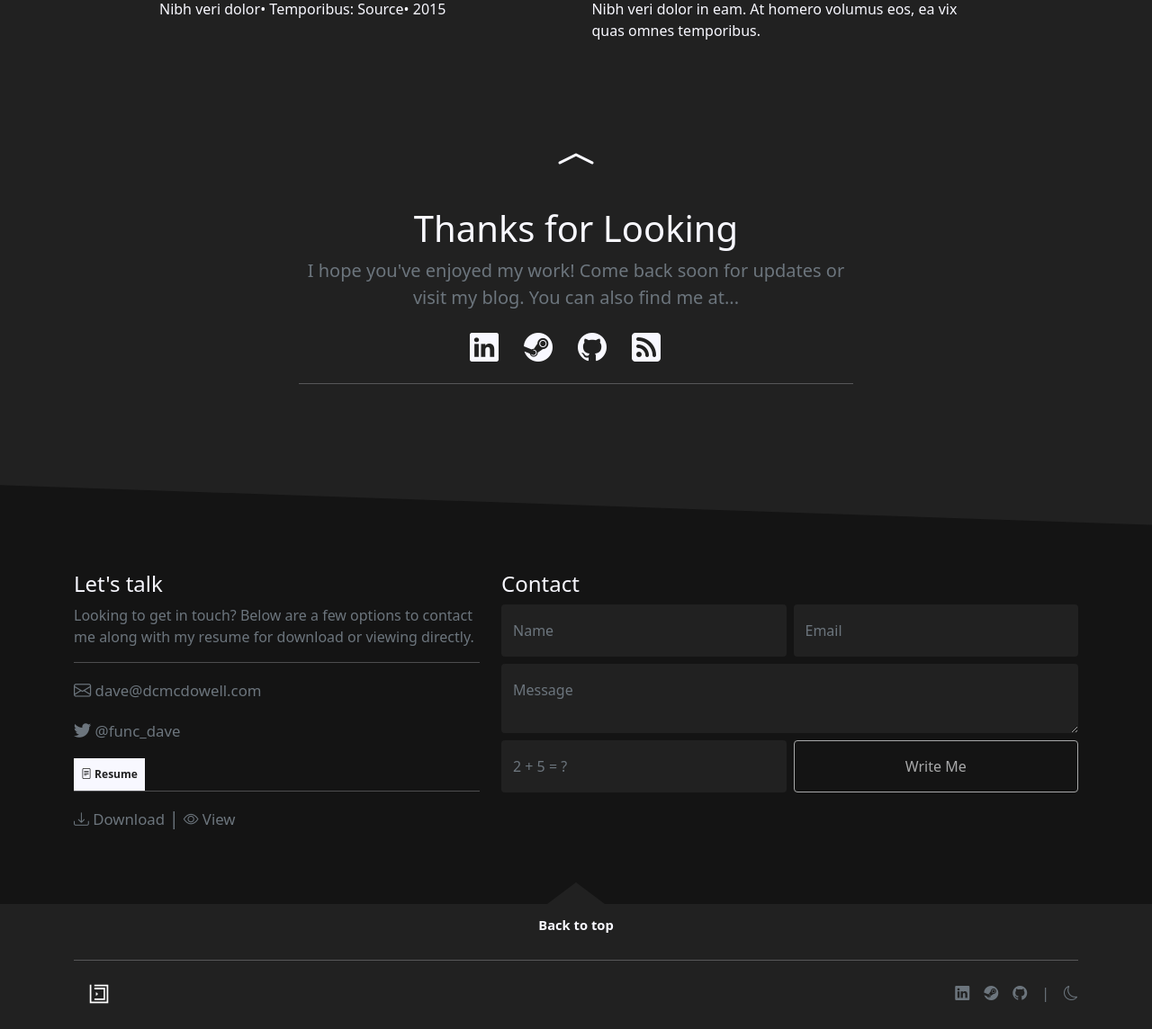
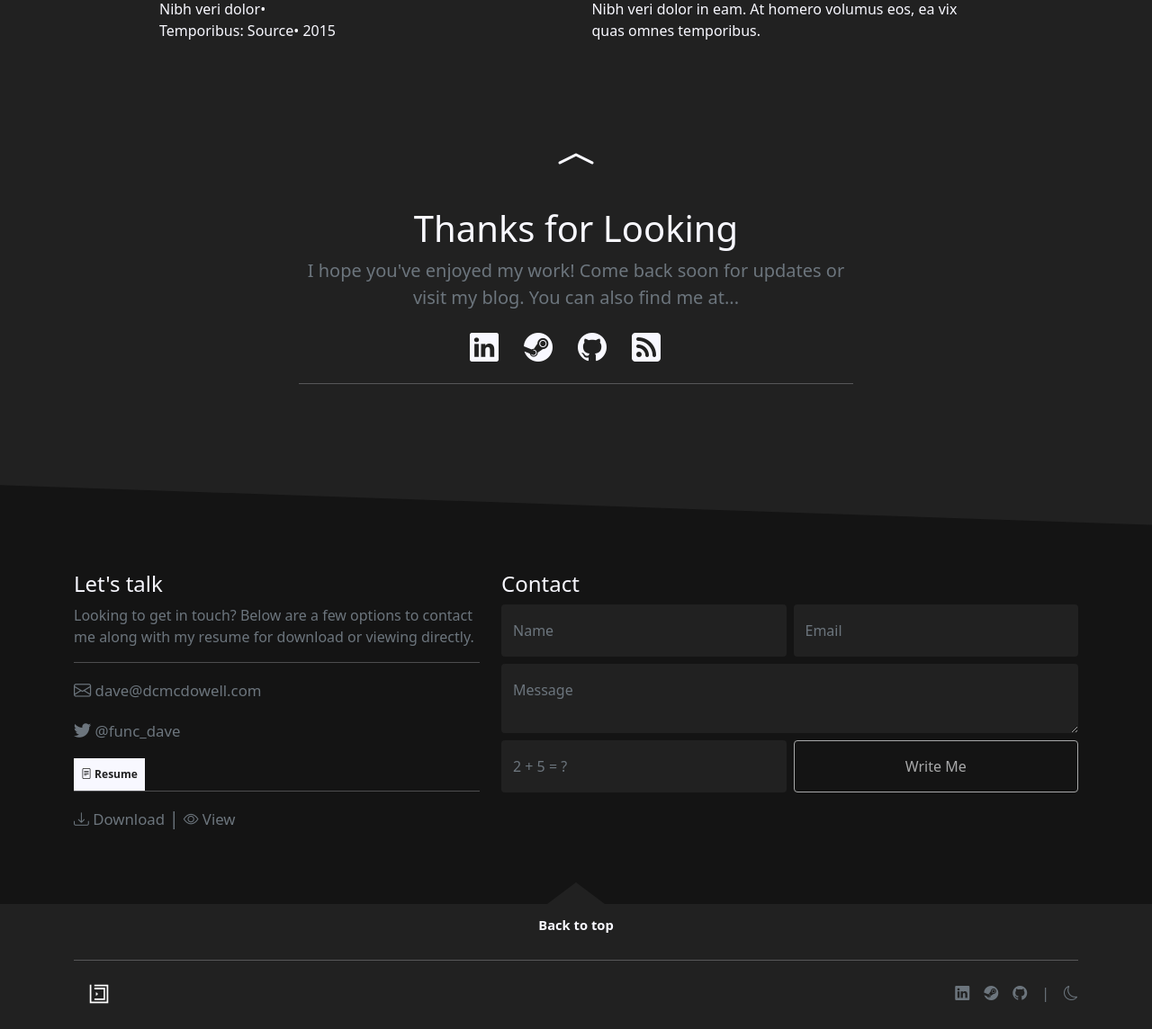
Before and after one commit to davemcdowell/portfolio, a Jekyll site: the page built from index.html, in a window 1280 px wide and 1400 px high, scrolled down 1044 px. Shown: the part 256-1400 px from the top of the window at 90% size. Built offline with Jekyll 4.4.1, drawn with Linux system fonts in a browser that asks for light colours; nearby versions of some CDN libraries.

Commit message:
Update portfolio-main.html

```diff
--- a/_includes/portfolio-main.html
+++ b/_includes/portfolio-main.html
@@ -56,6 +56,7 @@
       }
       .splide__slide .splide__slide__container img { width: 100%; height: auto; }
 
+      .project-data .title { display: block; }
       .project-data span:not(:last-of-type)::after { content: '•'; margin: 0 4x;}
 </style>
 <section id="portfolio-main" class="portfolio">
```
